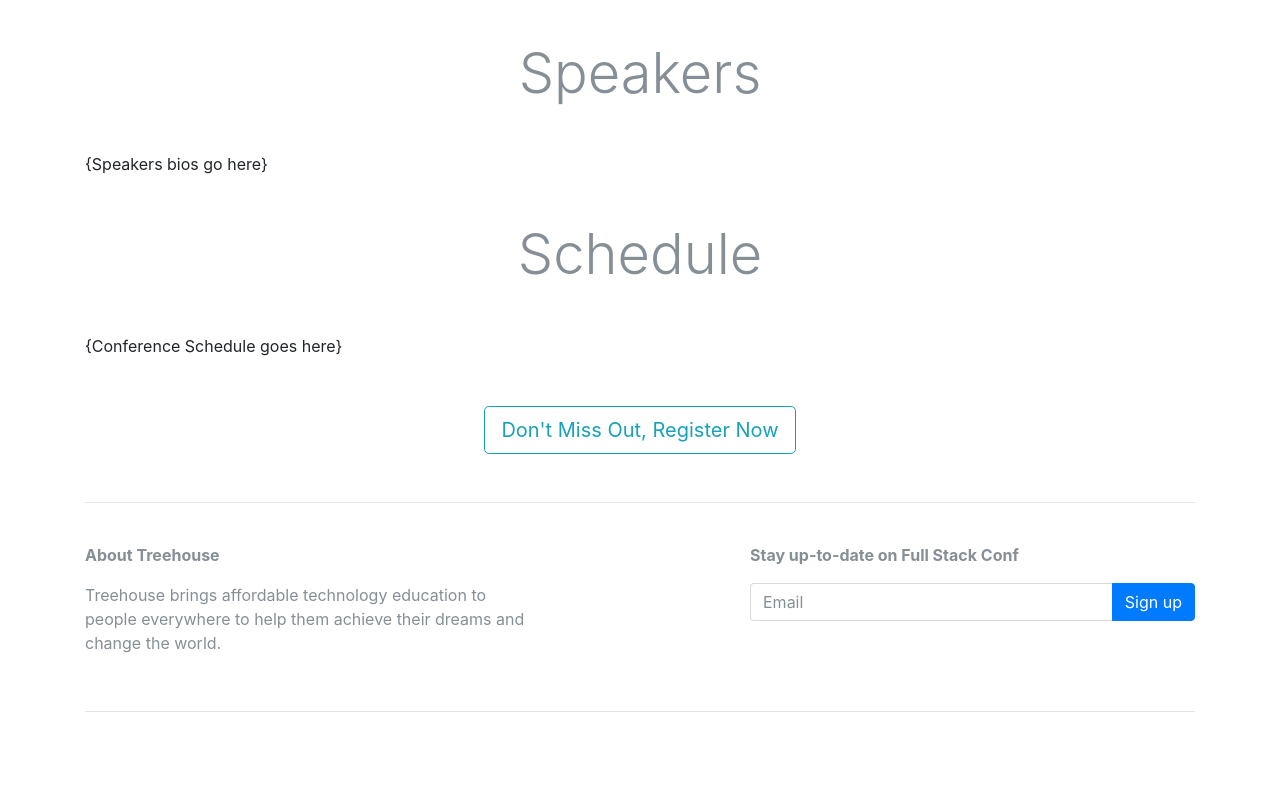
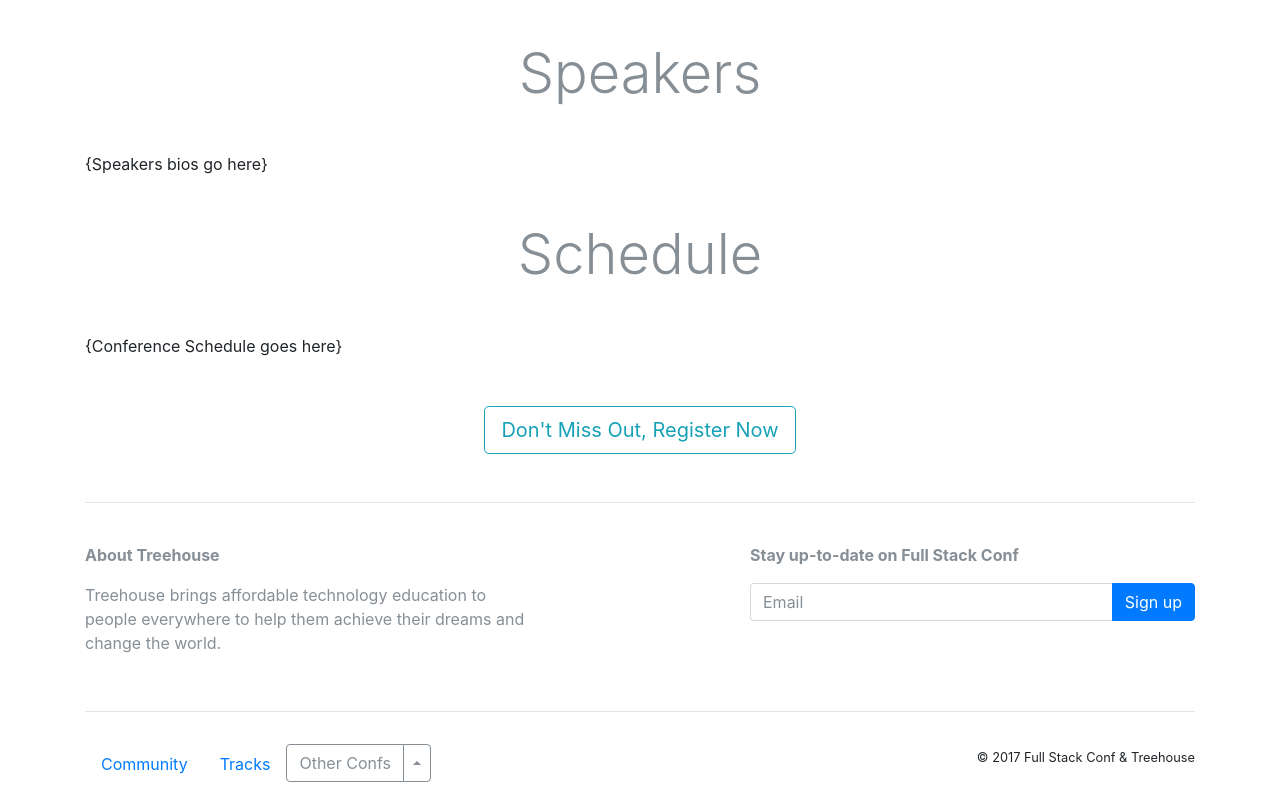
Before and after one commit to jhmendes/FullStackConferenceSite, a plain HTML site: page index.html in a window 1280 px wide. Shown: the part 854-1654 px from the top of the page. Before the commit the page ends 1582 px from the top, so only its background shows below. Drawn offline with nearby package versions, Linux system fonts and the light colour scheme.

Commit message:
installed footer with dropup menu

```diff
--- a/index.html
+++ b/index.html
@@ -39,7 +39,7 @@
       <p class="lead">A one day conference about all things JavaScript.</p>
       <div class="btn-group mt-4" role="group" aria-label="Callout Buttons">
         <button type="button" class="btn btn-primary btg-lg">Register Now</button>
-        <a href="#speakers"class="btn btn-secondary btn-light btn-large">See Speakers</a>
+        <a href="#speakers" class="btn btn-secondary btn-light btn-large">See Speakers</a>
       </div>
     </div>
   </div>
@@ -105,6 +105,38 @@
     </div>
     <hr>
     <!-- /signup form -->
+    <!-- Footer -->
+
+    <div class="row py-3">
+      <div class="col-md-7">
+        <ul class="nav">
+          <li class="nav-item">
+            <a class="nav-link" href="#">Community</a>
+          </li>
+          <li class="nav-item">
+            <a class="nav-link" href="#">Tracks</a>
+          </li>
+          <li class="nav-item">
+            <div class="btn-group dropup">
+              <button type="button" class="btn btn-outline-secondary">Other Confs</button>
+              <button type="button" class="btn btn-outline-secondary dropdown-toggle dropdown-toggle-split" data-toggle="dropdown" aria-haspopup="true" aria-expanded="false">
+    <span class="sr-only">Toggle Dropdown</span>
+  </button>
+              <div class="dropdown-menu">
+                <a class="dropdown-item" href="#">CSS Conf</a>
+                <a class="dropdown-item" href="#">Python Conf</a>
+                <a class="dropdown-item" href="#">Java Conf</a>
+                <a class="dropdown-item" href="#">Swift</a>
+              </div>
+            </div>
+          </li>
+
+        </ul>
+      </div>
+      <div class="col-md text-md-right">
+        <small>&copy; 2017 Full Stack Conf &amp; Treehouse</small>
+      </div>
+      <!--  End Footer-->
     </div>
     <!-- End Container -->
 
```
Lines whose indentation alone changed are shown as unchanged.
